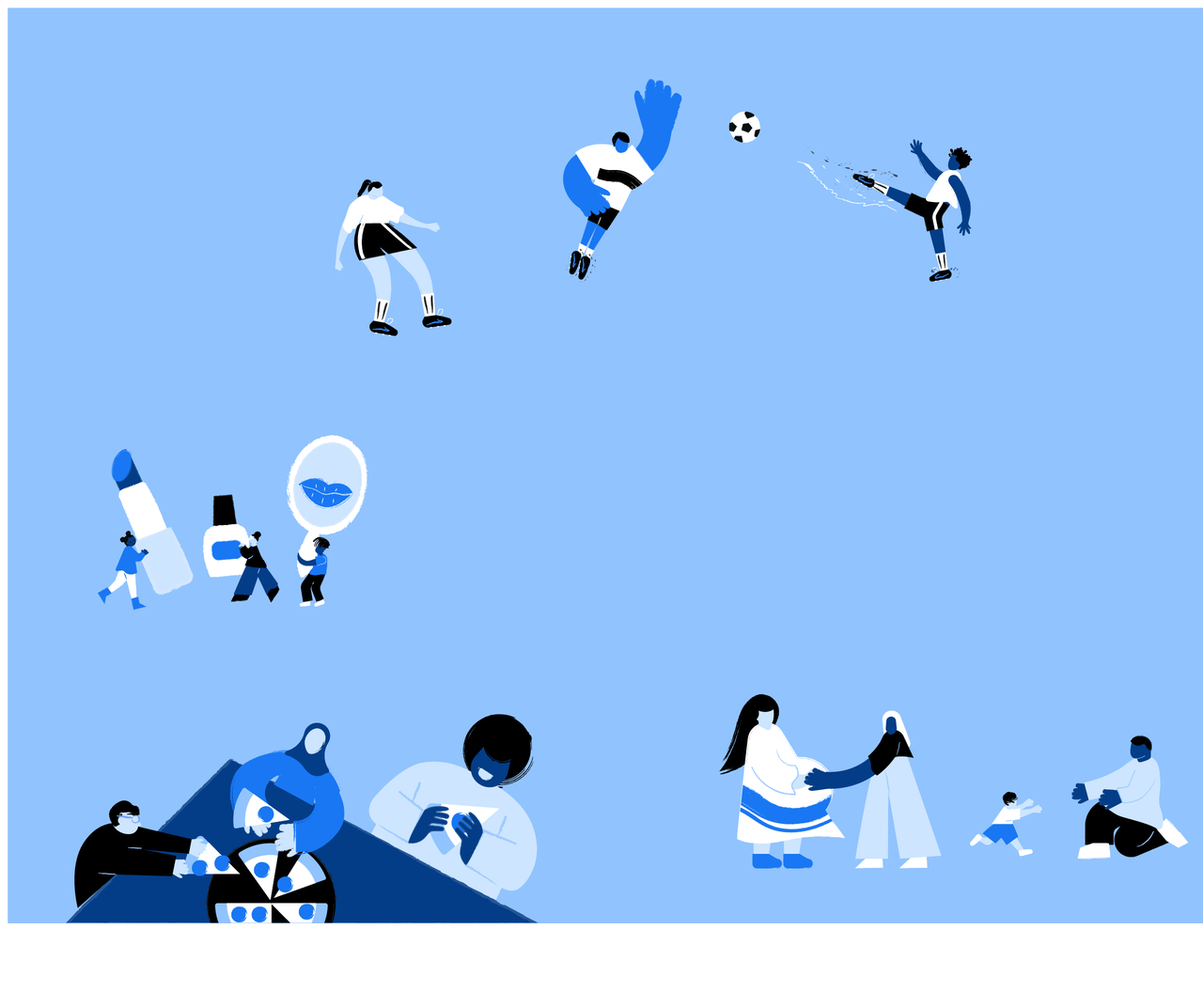
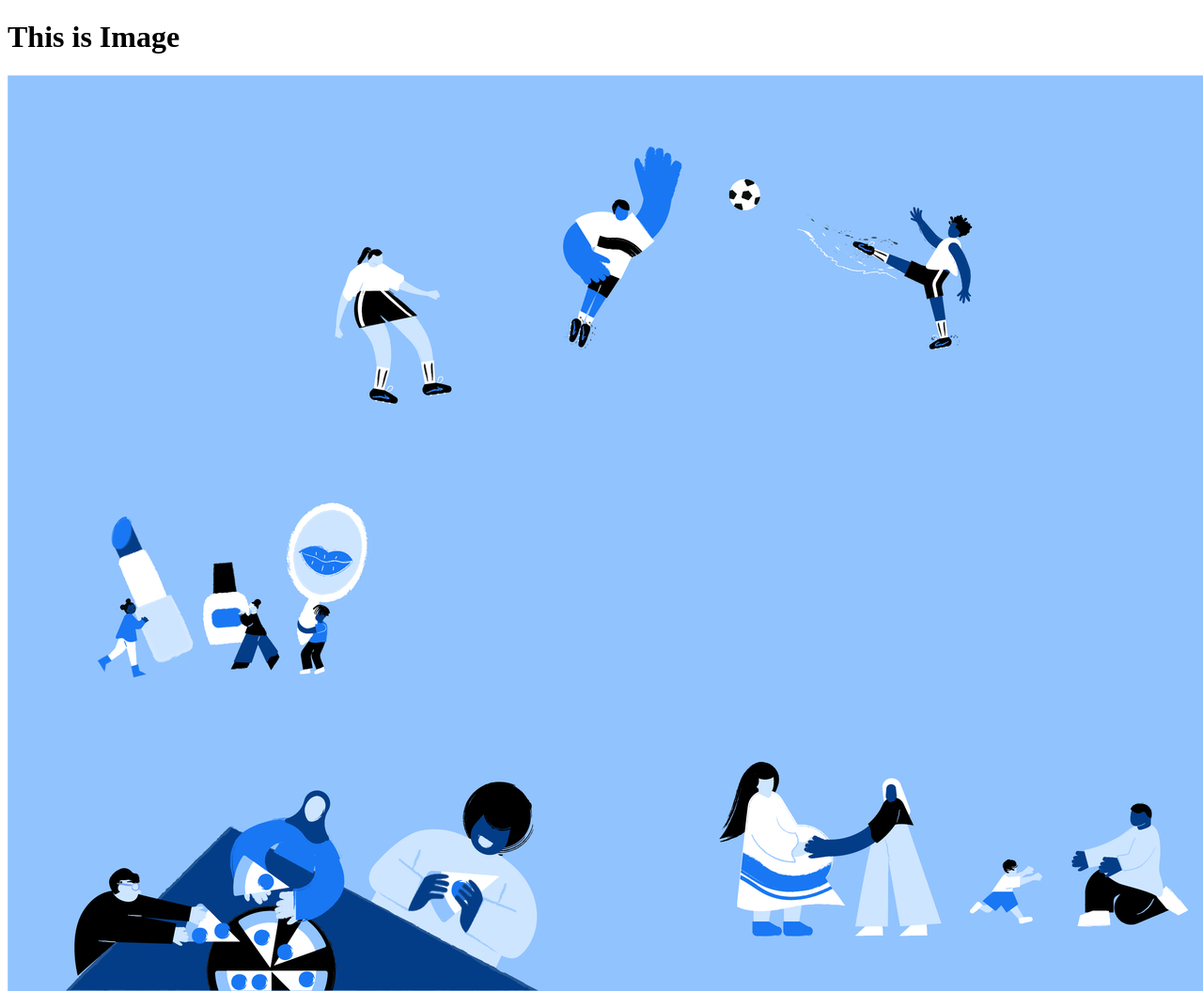
Before and after one commit to MdAbuSaleh/my-third-repo, a plain HTML site: page index.html in a window 1280 px wide. Shown: the top 1055 px of the page at 94% size. Before the commit the page ends 995 px from the top, so only its background shows below. Drawn offline with Linux system fonts and the light colour scheme.

Commit message:
AddHeading

```diff
--- a/index.html
+++ b/index.html
@@ -7,6 +7,7 @@
     <title>Document</title>
 </head>
 <body>
+    <h1>This is Image</h1>
     <img src="ijCOUCh04GT.jpg" alt="">
 </body>
 </html>
```
